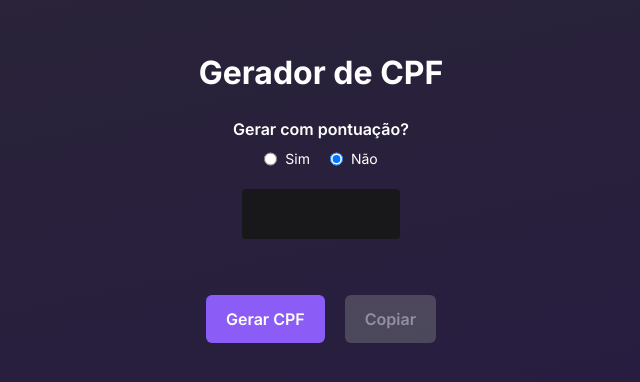
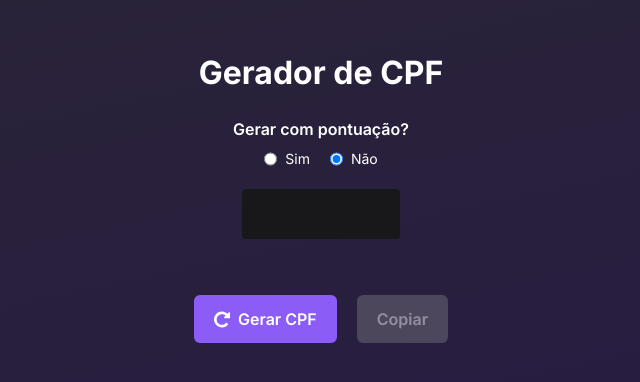
Before and after one commit to brendamatias/gerador-cpf, a React (Vite) app: page / in a window 1280 px wide. Shown: the part 204-586 px from the top of the page, without its empty margins (319-959 px from the left). Built offline with nearby package versions, Linux system fonts and the light colour scheme.

Commit message:
chore: add refresh icon

```diff
--- a/package.json
+++ b/package.json
@@ -28,6 +28,7 @@
     "tailwindcss": "^3.4.15",
     "typescript": "~5.6.2",
     "typescript-eslint": "^8.11.0",
-    "vite": "^5.4.10"
+    "vite": "^5.4.10",
+    "vite-plugin-svgr": "^4.3.0"
   }
 }
--- a/src/components/button.tsx
+++ b/src/components/button.tsx
@@ -7,7 +7,7 @@ interface Props extends ButtonHTMLAttributes<HTMLButtonElement> {
 
 const Button = ({ variant = "primary", children, ...props }: Props) => {
   const baseStyles =
-    "rounded-md py-3 px-5 text-white font-semibold disabled:opacity-50 disabled:cursor-not-allowed";
+    "flex items-center gap-2 rounded-md py-3 px-5 text-white font-semibold disabled:opacity-50 disabled:cursor-not-allowed";
   const variantStyles = variant === "primary" ? "bg-[#8B5CF6]" : "bg-[#71717A]";
 
   return (
--- a/src/pages/Home.tsx
+++ b/src/pages/Home.tsx
@@ -1,10 +1,12 @@
 import { FormEvent, useState } from "react";
+
 import { Button } from "@/components";
 import {
   generateRandomCpf,
   formatWithPunctuation,
   copyToClipboard,
 } from "@/utils";
+import RefreshIcon from "@/assets/refresh-icon.svg?react";
 
 const Home = () => {
   const [cpf, setCpf] = useState("");
@@ -61,7 +63,10 @@ const Home = () => {
       />
 
       <div className="flex items-center justify-center gap-5">
-        <Button type="submit">Gerar CPF</Button>
+        <Button type="submit">
+          <RefreshIcon />
+          Gerar CPF
+        </Button>
         <Button
           type="button"
           variant="secondary"
--- a/vite.config.ts
+++ b/vite.config.ts
@@ -1,9 +1,10 @@
 import { defineConfig } from "vite";
 import react from "@vitejs/plugin-react";
+import svgr from "vite-plugin-svgr";
 
 // https://vite.dev/config/
 export default defineConfig({
-  plugins: [react()],
+  plugins: [react(), svgr()],
   resolve: {
     alias: {
       "@": "/src",
```
Also changed, not shown: src/assets/refresh-icon.svg (added), 1 other file (tests, documents, lock files or other folders).
